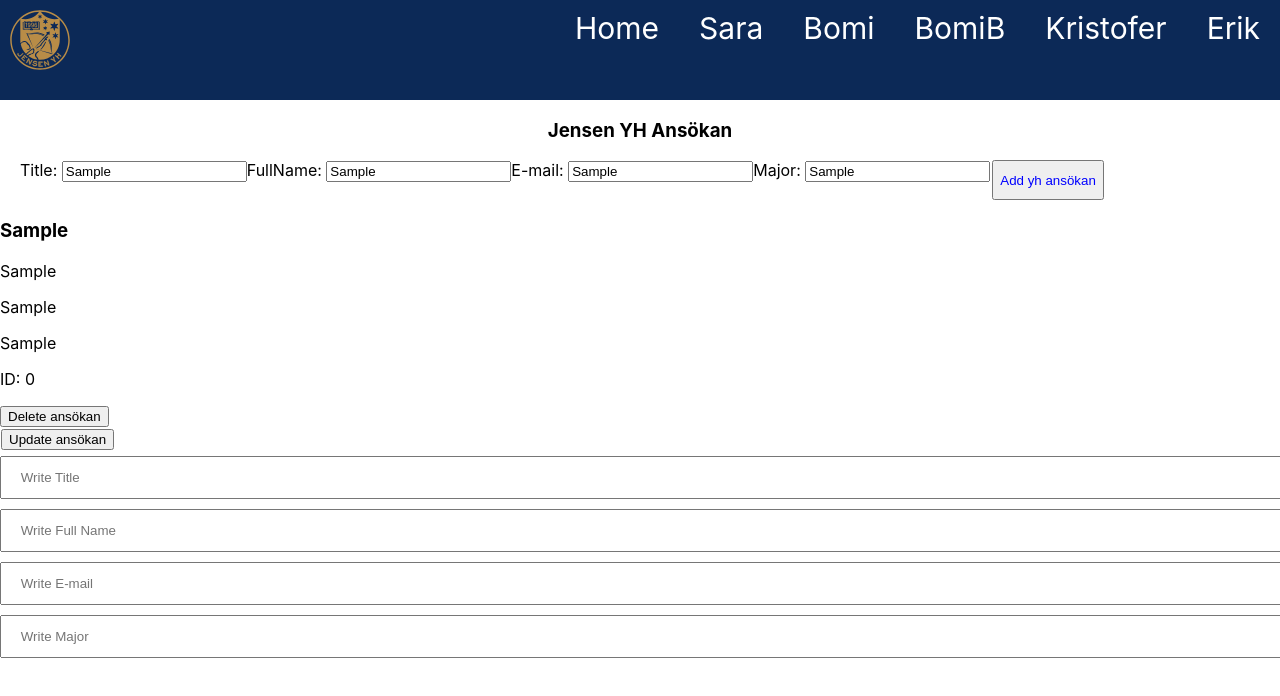
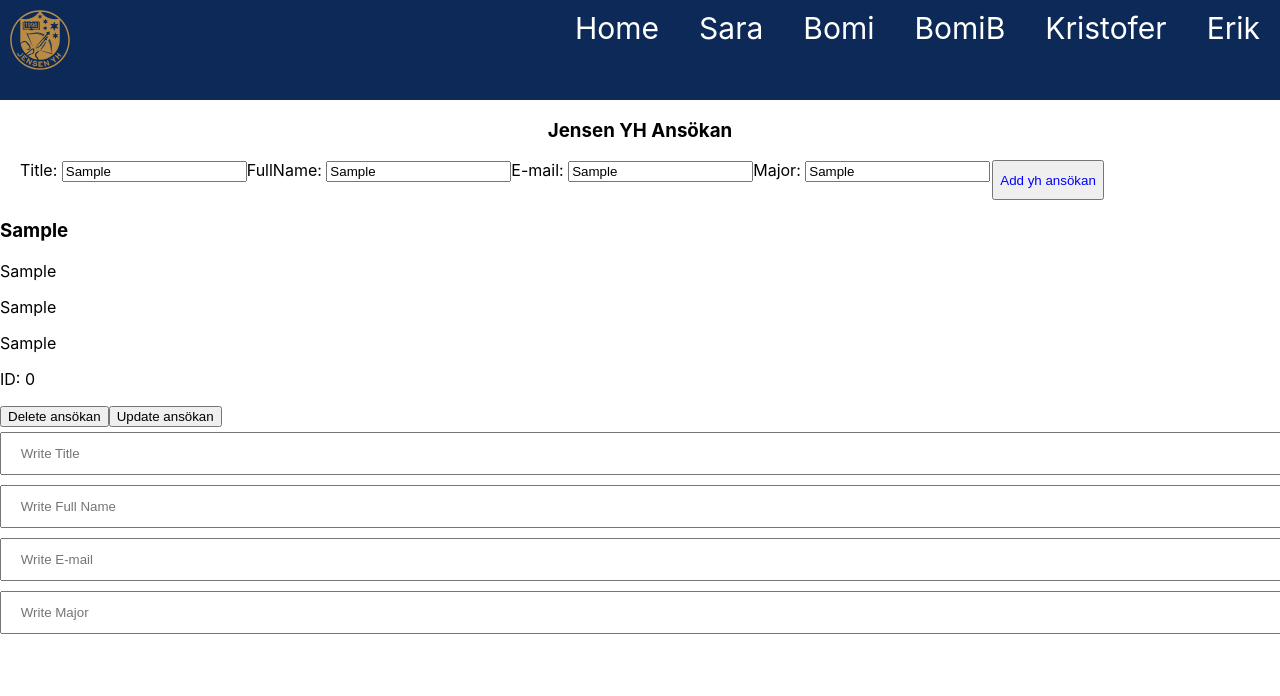
Before and after one commit to Blizzardst15/Webbramverk-Grupparbete, a React (Create React App) app in the folder jensen/: page /bomi in a window 1280 px wide. Both pictures are taken after typing "Sample", "Sample", "Sample", "Sample" into the empty fields and a click on the button "Add yh ansökan". Shown: the top 696 px of the page. Built offline with nearby package versions, Linux system fonts and the light colour scheme; no server answers.

Commit message:
step by step 14:e
Signed-off-by: Båmi Lee <swedenebomi@gmail.com>

```diff
--- a/jensen/src/components/pages/Bomi/Ansokan.js
+++ b/jensen/src/components/pages/Bomi/Ansokan.js
@@ -23,10 +23,7 @@ const Ansokan = ({id,
             <p>{`ID: ${id}`}</p>
             <button onClick={()=> onDelete(id)}>Delete ansökan</button>
 
-
-            <tr>
-            <td><button onClick ={()=> onUpdate(id)}> Update ansökan</button></td>
-            </tr>
+            <button onClick ={()=> onUpdate(id)}> Update ansökan</button>
 
             <input value={updateTitle} onChange={(e) => {
                         setUpdateTitle(e.target.value)
--- a/jensen/src/components/pages/Bomi/Students.js
+++ b/jensen/src/components/pages/Bomi/Students.js
@@ -16,7 +16,7 @@ const [major, setMajor] = useState('')
 const [ansokansNames, setAnsokansName] = useState([])
 
 const [updateTitle, setUpdateTitle] = useState('')
-const [updatefullName, setUpdateFullName] = useState('')
+const [updateFullName, setUpdateFullName] = useState('')
 const [updateEmail, setUpdateEmail] = useState('')
 const [updateMajor, setUpdateMajor] = useState('')
 
@@ -61,14 +61,14 @@ const deleteAnsokan = (deleteId) =>{
 }
 
 
-const upadteAnsokan = (id) => {
+const updateAnsokan = (id) => {
 
 
   console.log('titlel:', updateTitle, 'fullName:', updateFullName, 'email:', updateEmail, 'major:', updateMajor)
 
   put(`/api/update/${id}`, {
     title: updateTitle,
-    fullName: upadteFullName,
+    fullName: updateFullName,
     email: updateEmail,
     major: updateMajor
   }).then((res) => {
@@ -116,11 +116,11 @@ const upadteAnsokan = (id) => {
         major={major}
         onDelete={deleteAnsokan}
 
-        updateTitle= {setUpdateTitle}
-        updateFullName = {setUpdateFullName}
-        updateEmail = {setUpdateEmail}
-        updateMajor = {setUpdateMajor}
-        onUpdate ={upadteAnsokan}
+        setUpdateTitle= {title}
+        setUpdateFullName = {fullName}
+        setUpdateEmail = {email}
+        setUpdateMajor = {major}
+        onUpdate ={updateAnsokan}
         />
 
       })}
```
